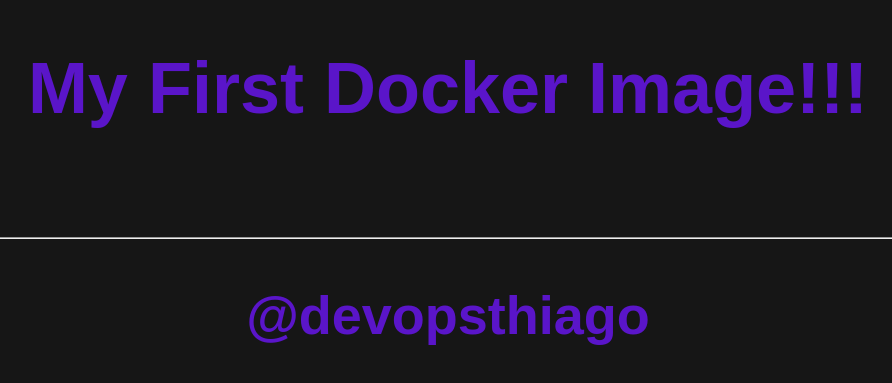
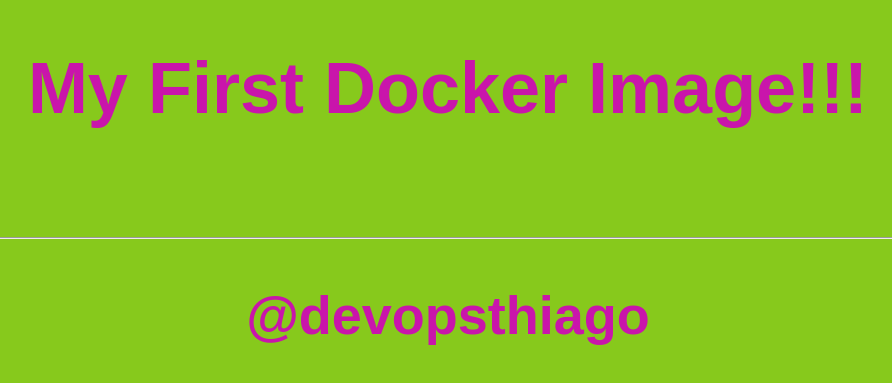
Before and after one commit to thiagousa/youtube, a plain HTML site: page 11/files/index.html in a window 1280 px wide. Shown: the part 109-492 px from the top of the page, without its empty margins (192-1084 px from the left). Drawn offline with Linux system fonts and the light colour scheme.

Commit message:
Fix the steps

```diff
--- a/11/files/index.html
+++ b/11/files/index.html
@@ -4,8 +4,8 @@
   <title>My First Docker Image</title>
   <style>
     body {
-      background-color: rgb(22, 22, 22);
-      color: rgb(90, 21, 201);
+      background-color: rgb(135, 201, 28);
+      color: rgb(201, 21, 171);
       font-family: Arial, sans-serif;
       font-size: 36px;
       text-align: center;
```
Also changed, not shown: 11/README.md, 1 other file.
